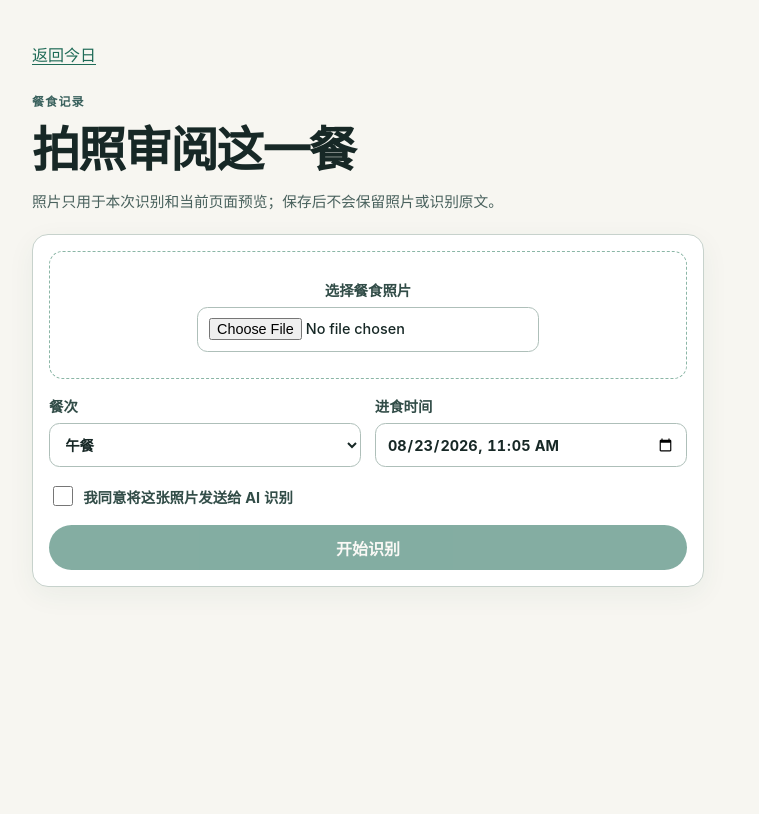
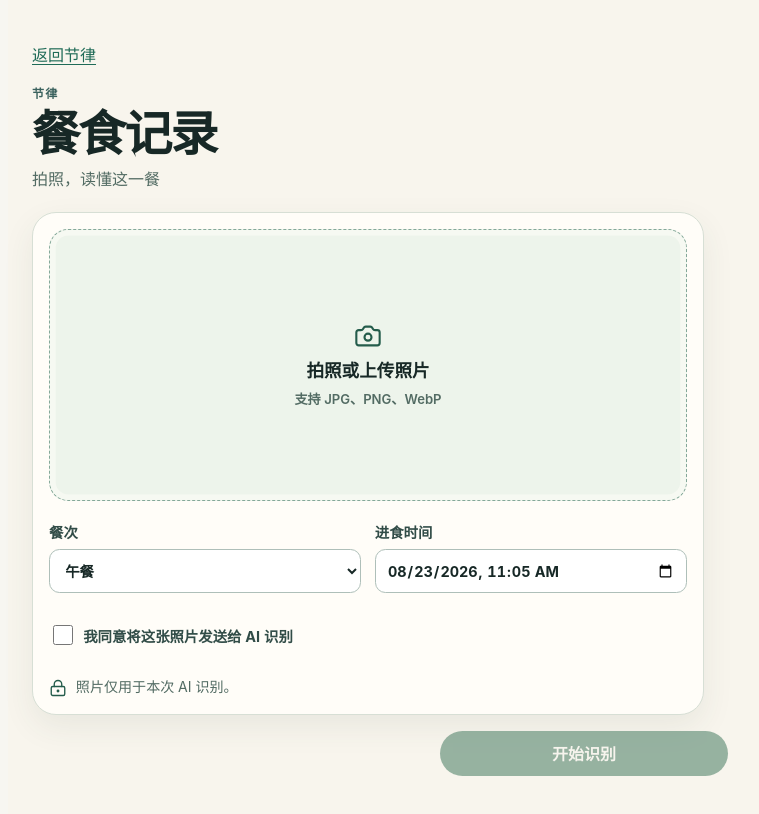
Before and after one commit to DoubiYang/fitbit, a Next.js app: page /rhythm/meals/new in a window 1280 px wide. Shown: the top 814 px of the page, without its empty margins (56-815 px from the left). Built offline with nearby package versions, Linux system fonts and the light colour scheme.

Commit message:
feat: redesign meal capture

```diff
--- a/src/ui/meals/meal-editor.module.css
+++ b/src/ui/meals/meal-editor.module.css
@@ -26,6 +26,15 @@
 }
 
 :global(.mealEditor__header) { max-width: 48rem; }
+
+:global(.mealEditor__captureShell) {
+  min-height: 100dvh;
+  background: #f8f5ed;
+}
+
+:global(.mealEditor__captureHeader) { gap: 0.5rem; }
+:global(.mealEditor__captureHeader) h1 { color: #172826; }
+:global(.mealEditor__captureHeader) :global(.mealEditor__lede) { color: #526b63; font-size: 1rem; }
 
 :global(.mealEditor__backLink),
 :global(.mealEditor__textButton) {
@@ -132,6 +141,14 @@
 
 :global(.mealEditor__uploadCard) { max-width: 42rem; margin-top: 1.25rem; }
 
+:global(.mealEditor__captureCard) {
+  gap: 1.25rem;
+  border-color: #d7dfd5;
+  border-radius: 1.5rem;
+  background: #fffdf8;
+  box-shadow: 0 0.75rem 2rem rgb(52 76 66 / 8%);
+}
+
 :global(.mealEditor__fileLabel),
 :global(.mealEditor__inputLabel),
 :global(.mealEditor__fieldGrid) > label,
@@ -154,16 +171,58 @@
 
 :global(.mealEditor__fileLabel) input { max-width: 100%; font: inherit; font-weight: 500; }
 
+:global(.mealEditor__captureSurface) {
+  min-height: 17rem;
+  place-items: center;
+  align-content: center;
+  border: 1px dashed #84a899;
+  border-radius: 1.2rem;
+  color: #245c4b;
+  background: #edf4eb;
+  box-shadow: inset 0 0 0 0.35rem rgb(255 253 248 / 55%);
+  cursor: pointer;
+}
+
+:global(.mealEditor__captureSurface):focus-within { outline: 3px solid #de8f2a; outline-offset: 3px; }
+:global(.mealEditor__captureSurfaceTitle) { color: #172826; font-size: 1.1rem; }
+:global(.mealEditor__captureSurfaceHint) { color: #526b63; font-size: 0.82rem; font-weight: 600; }
+
+:global(.mealEditor__visuallyHidden) {
+  position: absolute;
+  width: 1px;
+  height: 1px;
+  margin: -1px;
+  padding: 0;
+  overflow: hidden;
+  clip: rect(0 0 0 0);
+  white-space: nowrap;
+  border: 0;
+}
+
 :global(.mealEditor__photoPreview),
 :global(.mealEditor__reviewPreview) {
   display: block;
   width: 100%;
   max-height: 18rem;
-  object-fit: cover;
   border-radius: 0.85rem;
 }
 
-:global(.mealEditor__reviewPreview) { max-width: 22rem; }
+:global(.mealEditor__photoPreview) { position: relative; overflow: hidden; }
+:global(.mealEditor__photoPreview) img { display: block; width: 100%; max-height: 18rem; object-fit: cover; }
+:global(.mealEditor__photoOverlay) {
+  position: absolute;
+  right: 0.75rem;
+  bottom: 0.75rem;
+  margin: 0;
+  padding: 0.35rem 0.55rem;
+  border-radius: 999px;
+  color: #fffdf8;
+  background: rgb(23 40 38 / 82%);
+  font-size: 0.8rem;
+  font-weight: 750;
+}
+
+:global(.mealEditor__reviewPreview) { max-width: 22rem; object-fit: cover; }
 
 :global(.mealEditor__fieldGrid) { display: grid; grid-template-columns: 1fr; gap: 0.85rem; }
 
@@ -204,6 +263,9 @@ button:focus-visible, input:focus-visible, select:focus-visible, textarea:focus-
 
 :global(.mealEditor__consent) { grid-template-columns: auto 1fr; align-items: center; }
 :global(.mealEditor__consent) input { width: 1.25rem; min-height: 1.25rem; }
+:global(.mealEditor__captureCard) :global(.mealEditor__consent) { min-height: 2.75rem; padding: 0.35rem 0; }
+:global(.mealEditor__photoPrivacy) { display: flex; align-items: center; gap: 0.55rem; margin: 0; color: #526b63; font-size: 0.88rem; line-height: 1.45; }
+:global(.mealEditor__photoPrivacy) svg { flex: 0 0 auto; color: #245c4b; }
 
 :global(.mealEditor__contentGrid) { display: grid; gap: 1rem; margin-top: 1.25rem; }
 :global(.mealEditor__mainColumn) { min-width: 0; }
@@ -263,6 +325,17 @@ button:focus-visible, input:focus-visible, select:focus-visible, textarea:focus-
 }
 
 :global(.mealEditor__actionBar) > * { flex: 1; }
+:global(.mealEditor__uploadActionBar) {
+  box-sizing: border-box;
+  height: calc(3.5rem + env(safe-area-inset-bottom));
+  min-height: calc(3.5rem + env(safe-area-inset-bottom));
+  padding: 0.3125rem max(1rem, env(safe-area-inset-left)) calc(0.3125rem + env(safe-area-inset-bottom)) max(1rem, env(safe-area-inset-right));
+  border-color: #d7dfd5;
+  background: rgb(255 253 248 / 96%);
+  box-shadow: 0 -0.5rem 1.5rem rgb(52 76 66 / 8%);
+}
+:global(.mealEditor__uploadActionBar) > button { min-height: 2.75rem; background: #477c63; }
+:global(.mealEditor__uploadActionBar) > button:hover:not(:disabled) { background: #386851; }
 :global(.mealEditor__localSaveState) { margin: 0; color: #49615d; font-size: 0.9rem; text-align: center; }
 :global(.mealEditor__syncAction) { display: flex; }
 :global(.mealEditor__syncAction) > button { flex: 1; }
@@ -322,6 +395,7 @@ button:focus-visible, input:focus-visible, select:focus-visible, textarea:focus-
   :global(.mealEditor__contentGrid) { grid-template-columns: minmax(0, 1.45fr) minmax(17rem, 0.8fr); align-items: start; }
   :global(.mealEditor__aiColumn) { position: sticky; top: 1rem; }
   :global(.mealEditor__actionBar) { position: static; width: min(100%, 72rem); margin: 1rem auto 0; border: 0; background: transparent; backdrop-filter: none; }
+  :global(.mealEditor__uploadActionBar) { height: auto; min-height: 0; padding: 0; box-shadow: none; }
   :global(.mealEditor__fullScreenDialog) { inset: 2rem; width: min(42rem, calc(100% - 4rem)); min-height: auto; margin: auto; border-radius: 1.25rem; }
   :global(.mealEditor__bottomSheet) { right: 2rem; bottom: 2rem; left: auto; width: min(34rem, calc(100% - 4rem)); border-radius: 1.25rem; }
 }
--- a/src/ui/meals/mobile-meal-editor.tsx
+++ b/src/ui/meals/mobile-meal-editor.tsx
@@ -1,6 +1,7 @@
 'use client';
 
 import { useEffect, useMemo, useRef, useState, type MutableRefObject, type ReactNode } from 'react';
+import { Camera, LockKeyhole } from 'lucide-react';
 
 import {
   editableMealDraftSchema,
@@ -605,24 +606,33 @@ export function MobileMealEditor(props: MobileMealEditorProps) {
 
   if (!session) {
     return (
-      <main className={ui('shell')}>
-        <header className={ui('header')}>
-          <a href="/rhythm" className={ui('backLink')}>返回今日</a>
-          <p className={ui('eyebrow')}>餐食记录</p>
-          <h1>拍照审阅这一餐</h1>
-          <p className={ui('lede')}>照片只用于本次识别和当前页面预览；保存后不会保留照片或识别原文。</p>
+      <main className={`${ui('shell')} ${ui('captureShell')}`}>
+        <header className={`${ui('header')} ${ui('captureHeader')}`}>
+          <a href="/rhythm" className={ui('backLink')}>返回节律</a>
+          <p className={ui('eyebrow')}>节律</p>
+          <h1>餐食记录</h1>
+          <p className={ui('lede')}>拍照，读懂这一餐</p>
         </header>
-        <form className={ui('uploadCard')} onSubmit={submitPhoto}>
-          <label className={ui('fileLabel')}>
-            <span>选择餐食照片</span>
+        <form id="meal-upload-form" className={`${ui('uploadCard')} ${ui('captureCard')}`} onSubmit={submitPhoto}>
+          <label className={`${ui('fileLabel')} ${ui('captureSurface')}`}>
+            <Camera aria-hidden="true" focusable="false" size={28} strokeWidth={1.8} />
+            <span className={ui('captureSurfaceTitle')}>拍照或上传照片</span>
+            <span className={ui('captureSurfaceHint')}>支持 JPG、PNG、WebP</span>
             <input
+              aria-label="选择或拍摄餐食照片"
+              className={ui('visuallyHidden')}
               type="file"
               accept="image/jpeg,image/png,image/webp"
               onChange={(event) => setFile(event.target.files?.[0])}
               disabled={busy}
             />
           </label>
-          {previewUrl ? <img className={ui('photoPreview')} src={previewUrl} alt="待识别的餐食照片预览" /> : null}
+          {previewUrl ? (
+            <div className={ui('photoPreview')}>
+              <img src={previewUrl} alt="待识别的餐食照片预览" />
+              <p className={ui('photoOverlay')}>已选择照片</p>
+            </div>
+          ) : null}
           <div className={ui('fieldGrid')}>
             <label>
               <span>餐次</span>
@@ -639,9 +649,15 @@ export function MobileMealEditor(props: MobileMealEditorProps) {
             <input type="checkbox" checked={photoConsent} onChange={(event) => setPhotoConsent(event.target.checked)} disabled={busy} />
             <span>我同意将这张照片发送给 AI 识别</span>
           </label>
-          <button type="submit" disabled={!file || !photoConsent || !eatenAt || busy}>{busy ? '正在识别…' : '开始识别'}</button>
+          <p className={ui('photoPrivacy')}>
+            <LockKeyhole aria-hidden="true" focusable="false" size={18} strokeWidth={1.8} />
+            <span>照片仅用于本次 AI 识别。</span>
+          </p>
           <Feedback notice={notice} error={error} />
         </form>
+        <div className={`${ui('actionBar')} ${ui('uploadActionBar')}`}>
+          <button type="submit" form="meal-upload-form" disabled={!file || !photoConsent || !eatenAt || busy}>{busy ? '正在识别…' : '开始识别'}</button>
+        </div>
       </main>
     );
   }
```
Also changed, not shown: 1 other file (tests, documents, lock files or other folders).
